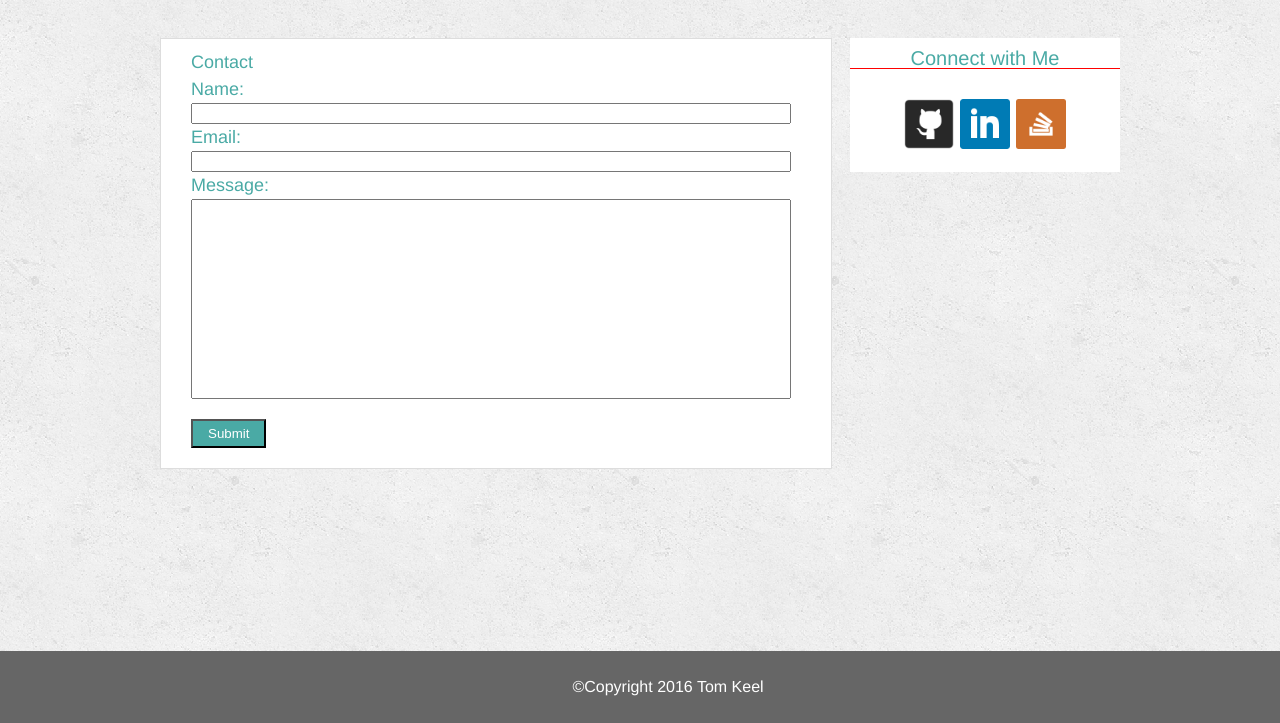
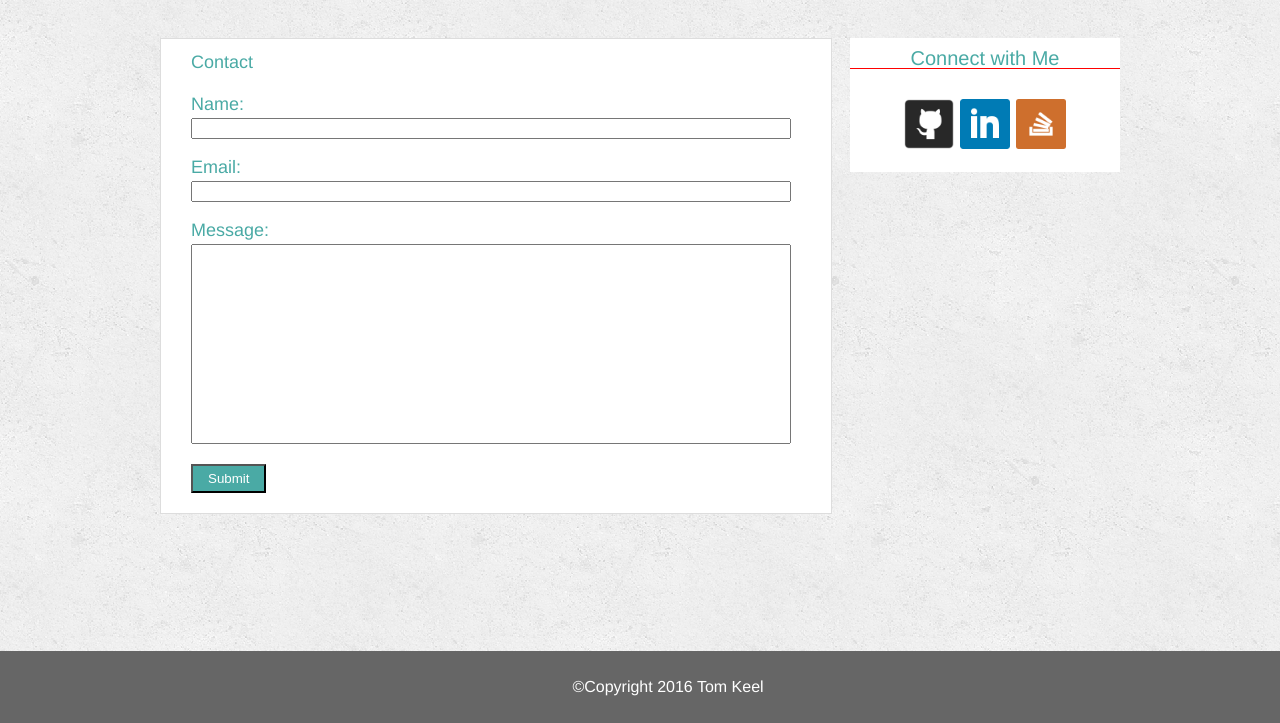
Before and after one commit to ThomK1429/Basic-Portfolio, a PHP site: page /contact.html in a window 1280 px wide. Shown: the part 77-800 px from the top of the page. Run offline with PHP 8.4, Linux system fonts and the light colour scheme.

Commit message:
Update heroku with contact.html and css's

```diff
--- a/assets/css/style_contact.css
+++ b/assets/css/style_contact.css
@@ -3,6 +3,10 @@
 
 #content_area{
 	padding-left: 30px;
+}
+
+#name, #email, #message, #submit{
+	padding-top: 15px;
 }
 
 #nameb{width: 600px}
```
